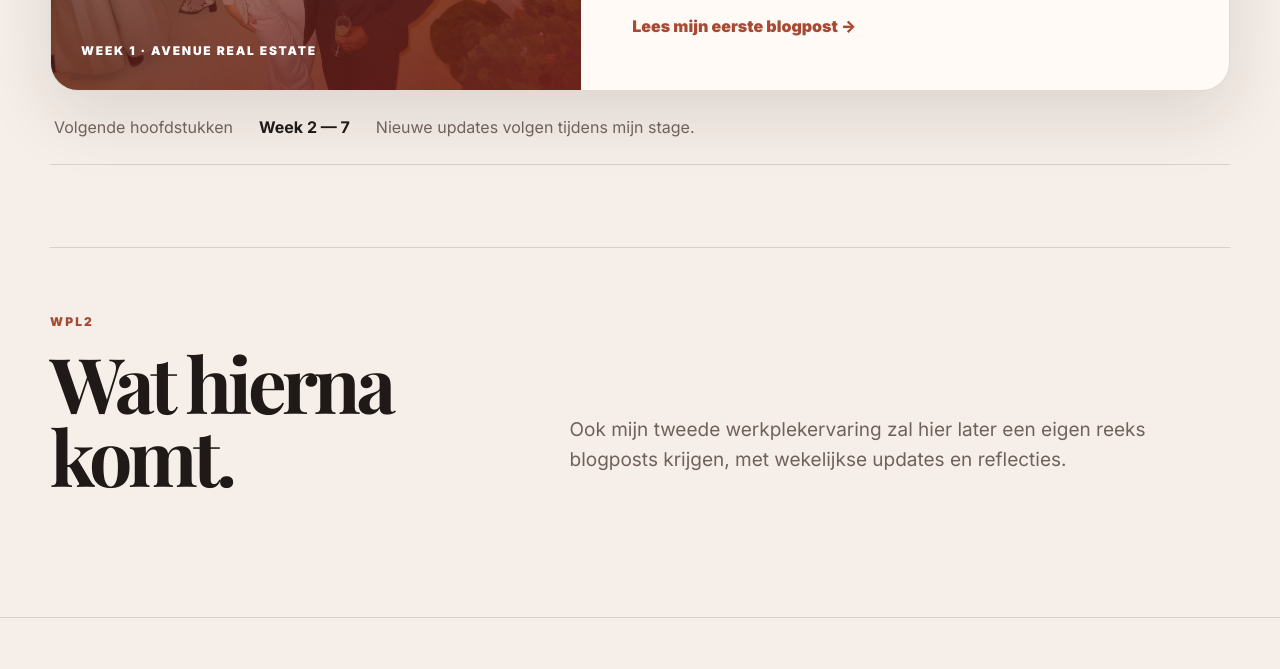
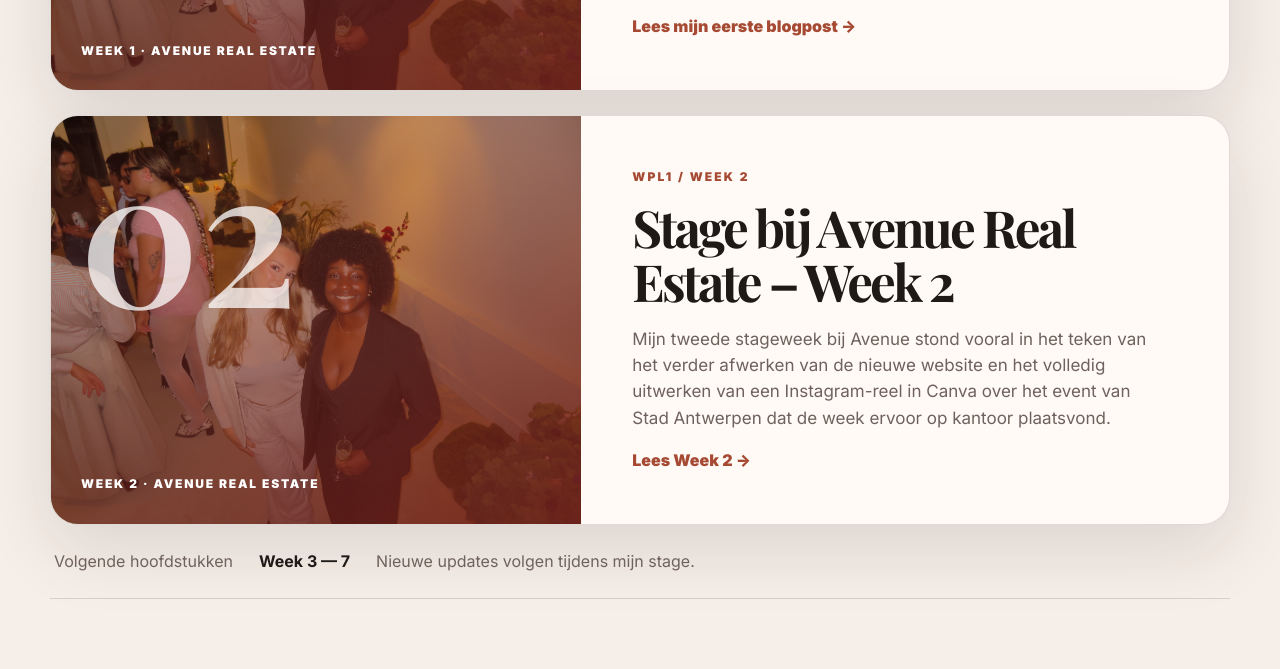
Before and after one commit to juliangrosfeld/Manou-meersman, a plain HTML site: page blog.html in a window 1280 px wide. Shown: the part 1328-1997 px from the top of the page. Drawn offline with nearby package versions, Linux system fonts and the light colour scheme.

Commit message:
Add WPL1 week 2 to blog overview

```diff
--- a/blog.html
+++ b/blog.html
@@ -49,7 +49,8 @@
           <span class="text-link">Lees mijn eerste blogpost →</span>
         </div>
       </a>
-      <div class="week-later"><span>Volgende hoofdstukken</span><strong>Week 2 — 7</strong><p>Nieuwe updates volgen tijdens mijn stage.</p></div>
+      <a class="week-feature" href="wpl1-week2.html" style="margin-top:24px"><div class="week-feature-visual"><span class="week-feature-index">02</span><span class="week-feature-stamp">Week 2 · Avenue Real Estate</span></div><div class="week-feature-content"><span class="number">WPL1 / Week 2</span><h3>Stage bij Avenue Real Estate – Week 2</h3><p>Mijn tweede stageweek bij Avenue stond vooral in het teken van het verder afwerken van de nieuwe website en het volledig uitwerken van een Instagram-reel in Canva over het event van Stad Antwerpen dat de week ervoor op kantoor plaatsvond.</p><span class="text-link">Lees Week 2 →</span></div></a>
+      <div class="week-later"><span>Volgende hoofdstukken</span><strong>Week 3 — 7</strong><p>Nieuwe updates volgen tijdens mijn stage.</p></div>
     </section>
     <section class="section wpl2-preview">
       <div class="section-head"><div><div class="number">WPL2</div><h2>Wat hierna komt.</h2></div><p class="section-lead">Ook mijn tweede werkplekervaring zal hier later een eigen reeks blogposts krijgen, met wekelijkse updates en reflecties.</p></div>
```
